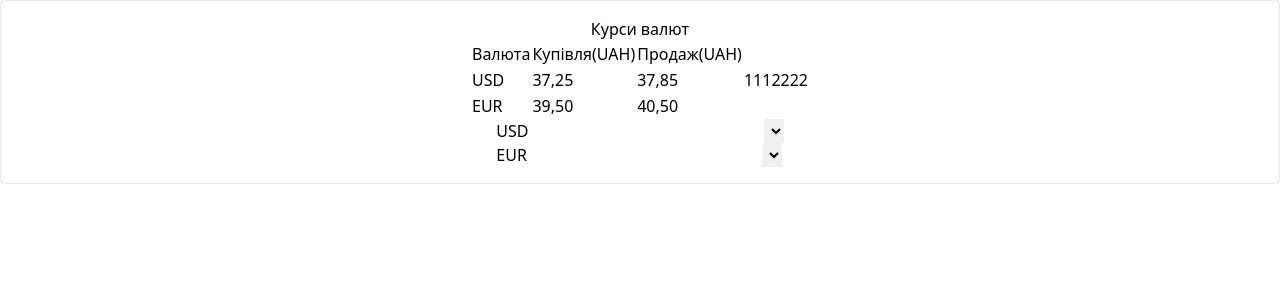
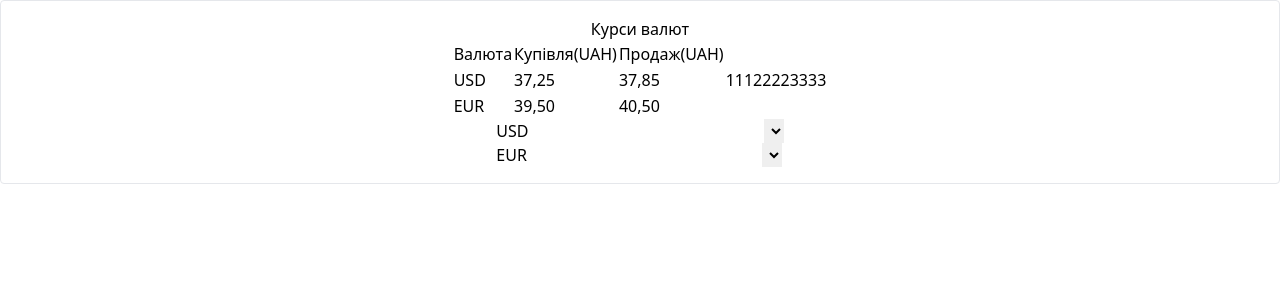
Before and after one commit to RomanBuriak/angular-currency-converter, an Angular app: page / in a window 1280 px wide. Shown: the top 300 px of the page. Built offline with nearby package versions, Linux system fonts and the light colour scheme.

Commit message:
+one step

```diff
--- a/src/app/app.component.html
+++ b/src/app/app.component.html
@@ -11,7 +11,7 @@
         <td>USD</td>
         <td>37,25</td>
         <td>37,85</td>
-        <td>1112222</td>
+        <td>11122223333</td>
       </tr>
       <tr>
         <td>EUR</td>
```
